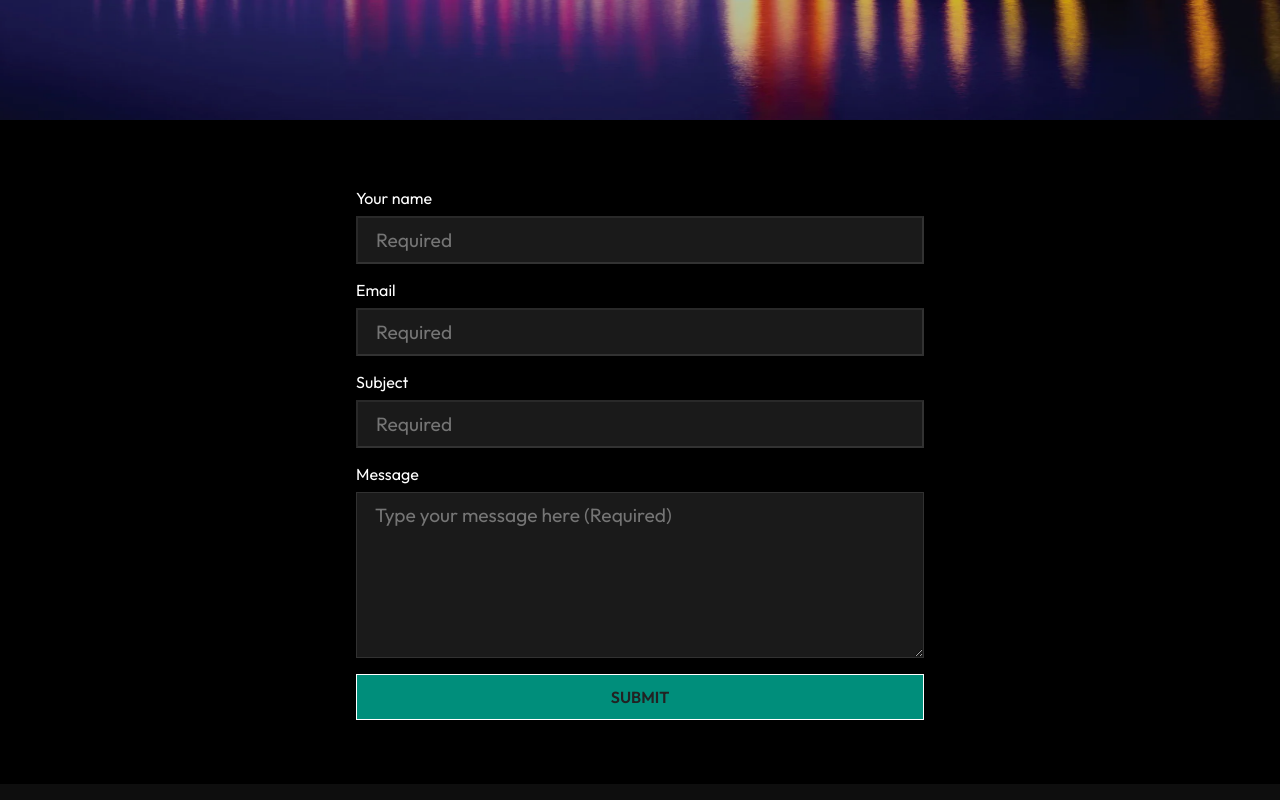
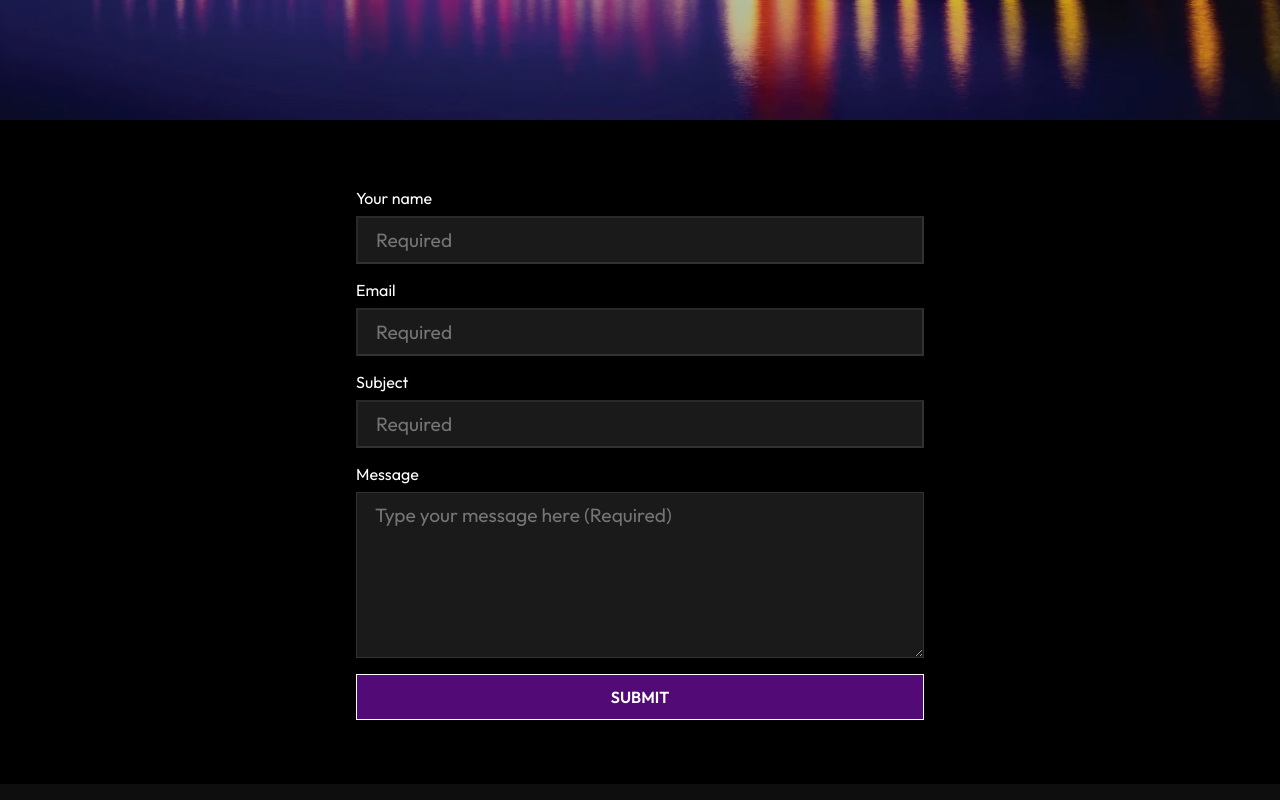
Before and after one commit to AlonaVladymyrovaTrinity/portfolio, a React (Create React App) app: page /contact in a window 1280 px wide. Shown: the part 360-1160 px from the top of the page. Built offline with nearby package versions, Linux system fonts and the light colour scheme; a web font is replaced by a local one.

Commit message:
Contact Form implemented

```diff
--- a/src/components/Contact/ContactForm.js
+++ b/src/components/Contact/ContactForm.js
@@ -1,25 +1,76 @@
 import style from './ContactForm.module.css';
-
-import React from 'react';
-
-import { useRef } from 'react';
+import React, { useRef, useState } from 'react';
 
 const ContactForm = () => {
-  const form = useRef();
+  const formRef = useRef();
+  const [formData, setFormData] = useState({
+    user_name: '',
+    user_email: '',
+    subject: '',
+    message: '',
+  });
+  const [submissionStatus, setSubmissionStatus] = useState(null);
 
-  const sendEmail = (e) => {
+  const handleInputChange = (e) => {
+    const { name, value } = e.target;
+    setFormData({ ...formData, [name]: value });
+  };
+
+  const sendEmail = async (e) => {
     e.preventDefault();
+
+    try {
+      const response = await fetch('https://formspree.io/f/xdordlqp', {
+        method: 'POST',
+        headers: {
+          'Content-Type': 'application/json',
+        },
+        body: JSON.stringify(formData),
+      });
+
+      if (response.ok) {
+        setSubmissionStatus('success');
+        // Clear the form
+        setFormData({
+          user_name: '',
+          user_email: '',
+          subject: '',
+          message: '',
+        });
+      } else {
+        setSubmissionStatus('error');
+      }
+    } catch (error) {
+      setSubmissionStatus('error');
+    }
+  };
+  const showAlert = (message) => {
+    alert(message);
   };
 
   return (
     <div>
-      <form ref={form} onSubmit={sendEmail} className={style.form}>
+      {submissionStatus === 'success' &&
+        showAlert('Message sent successfully!')}
+      {submissionStatus === 'error' &&
+        showAlert('Oops! Something went wrong. Please try again later.')}
+      {/* {submissionStatus === 'success' && (
+        <p className={style.successMessage}>Message sent successfully!</p>
+      )}
+      {submissionStatus === 'error' && (
+        <p className={style.errorMessage}>
+          Oops! Something went wrong. Please try again later.
+        </p>
+      )} */}
+      <form ref={formRef} onSubmit={sendEmail} className={style.form}>
         <label>Your name</label>
         <input
           type="text"
           name="user_name"
           required
           placeholder="Required"
+          value={formData.user_name}
+          onChange={handleInputChange}
         ></input>
         <label>Email</label>
         <input
@@ -27,6 +78,8 @@ const ContactForm = () => {
           name="user_email"
           required
           placeholder="Required"
+          value={formData.user_email}
+          onChange={handleInputChange}
         ></input>
         <label>Subject</label>
         <input
@@ -34,6 +87,8 @@ const ContactForm = () => {
           name="subject"
           required
           placeholder="Required"
+          value={formData.subject}
+          onChange={handleInputChange}
         ></input>
 
         <label>Message</label>
@@ -42,6 +97,8 @@ const ContactForm = () => {
           placeholder="Type your message here (Required)"
           name="message"
           required
+          value={formData.message}
+          onChange={handleInputChange}
         />
         <button type="submit" className="btn">
           Submit
--- a/src/components/Contact/ContactForm.module.css
+++ b/src/components/Contact/ContactForm.module.css
@@ -20,3 +20,15 @@
   border-color: rgba(255, 255, 255, 0.1);
   color: #f4f4f4;
 }
+
+.successMessage {
+  display: flex;
+  justify-content: center;
+  color: greenyellow;
+}
+
+.errorMessage {
+  display: flex;
+  justify-content: center;
+  color: red;
+}
--- a/src/index.css
+++ b/src/index.css
@@ -34,22 +34,22 @@ inclusive for all users. That's why the name of the class is
   font-weight: 600;
   padding: 0.75rem 2rem;
   text-transform: uppercase;
-  color: #222222;
-  background: #008e7b;
+  color: #ffffff;
+  background: #520b76;
   border: 1px solid #ffffff;
 }
 
 .btn:hover,
 .btn:focus {
   color: #ffffff;
-  background: hsla(172, 100%, 28%, 0.794);
+  background: hsla(280, 100%, 25%, 0.263);
   transition: 0.3s;
 }
 
 .btn:visited,
 .btn:active {
   color: #9e9e9e;
-  background: hsla(172, 100%, 28%, 0.263);
+  background: hsla(280, 100%, 25%, 0.263);
   transition: 0.3s;
 }
 
```
